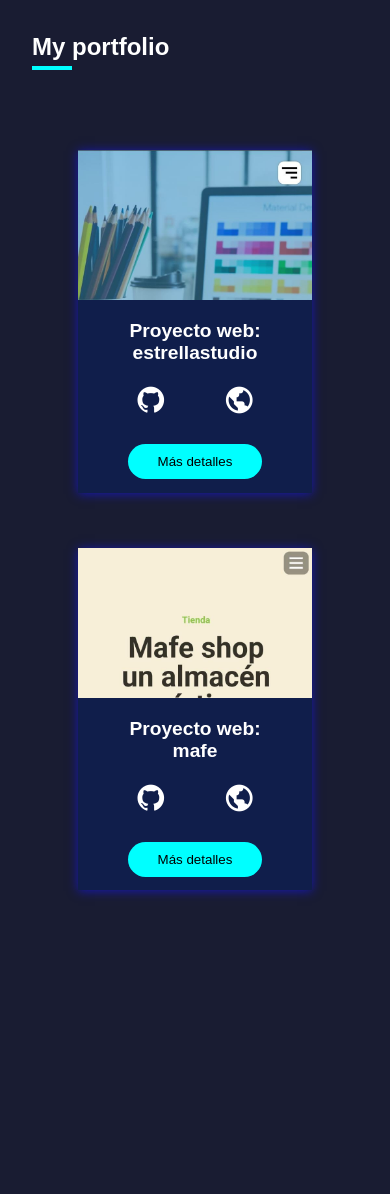
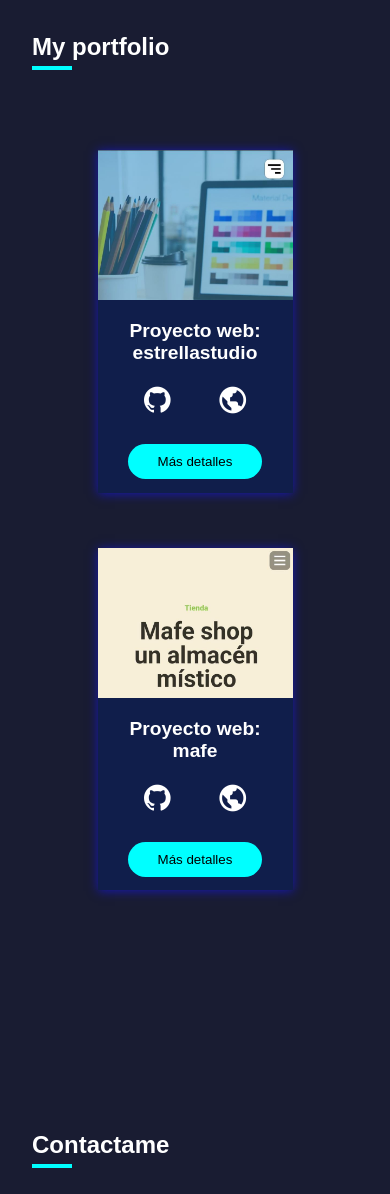
Before and after one commit to alexisrr11/RodriguezAlexis, a PHP site: page / in a window 390 px wide. Shown: the part 3166-4360 px from the top of the page. Run offline with PHP 8.4, Linux system fonts and the light colour scheme.

Commit message:
Update style20241112.css

```diff
--- a/style20241112.css
+++ b/style20241112.css
@@ -541,7 +541,7 @@ span {
 
     .card {
         height: auto;
-        width: 60%;
+        width: 50%;
         margin-bottom: 10%;
     }
 }
@@ -586,9 +586,6 @@ span {
     .form {
         width: 50vw;
     }
-    .portfolio {
-        height: 160vh;
-    }
     .contact-section {
         height: 120vh;
     }
```
